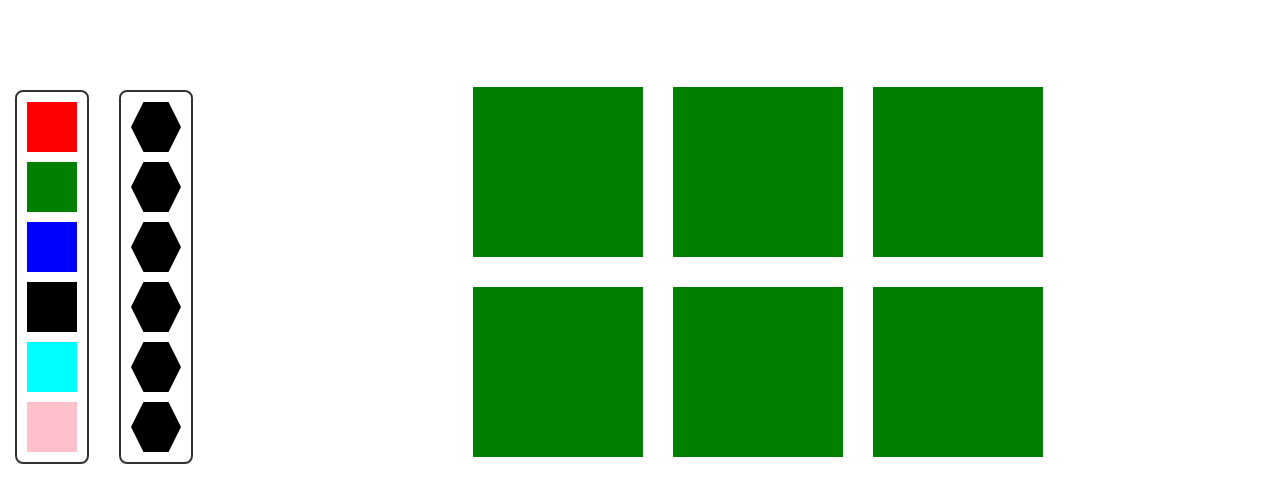
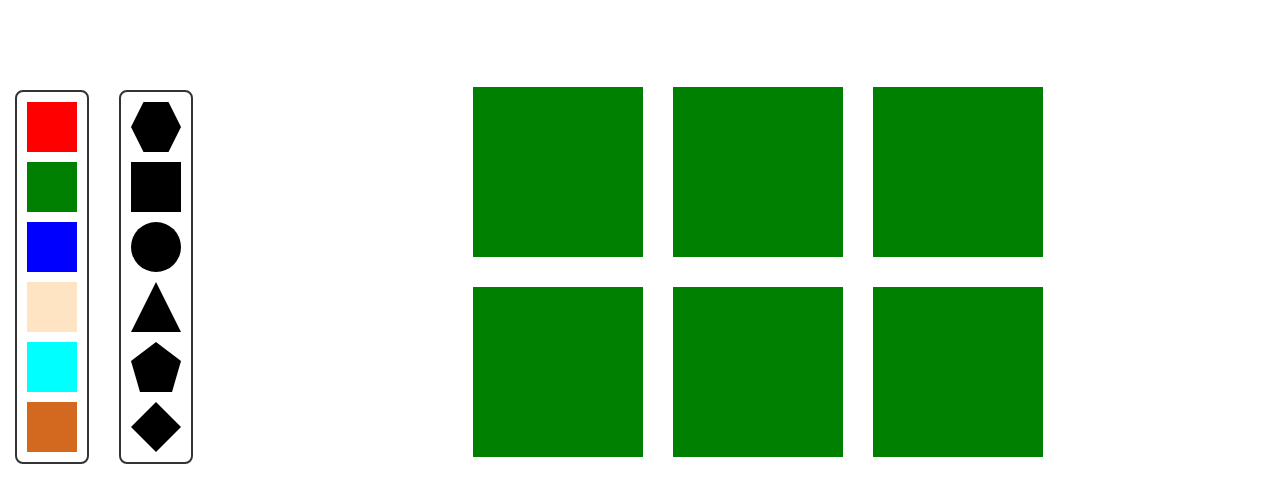
Before and after one commit to makhmudanvarov/Shapes, a plain HTML site: page index.html in a window 1280 px wide. Drawn offline with Linux system fonts and the light colour scheme.

Commit message:
shapes & README

```diff
--- a/index.html
+++ b/index.html
@@ -19,17 +19,17 @@
                     <div class="color red"></div>
                     <div class="color green"></div>
                     <div class="color blue"></div>
-                    <div class="color black"></div>
+                    <div class="color bisque"></div>
                     <div class="color cyan"></div>
-                    <div class="color pink"></div>
+                    <div class="color chocolate"></div>
                 </div>
                 <div class="shapes">
                     <div class="btn_shape hexagon"></div>
-                    <div class="btn_shape"></div>
-                    <div class="btn_shape"></div>
-                    <div class="btn_shape"></div>
-                    <div class="btn_shape"></div>
-                    <div class="btn_shape"></div>
+                    <div class="btn_shape square"></div>
+                    <div class="btn_shape circle"></div>
+                    <div class="btn_shape triangle"></div>
+                    <div class="btn_shape pentagon"></div>
+                    <div class="btn_shape rhombus"></div>
                 </div>
             </div>
             <div class="shape_box">
--- a/shapes.js
+++ b/shapes.js
@@ -1,7 +1,6 @@
-const btn_shape = document.querySelectorAll(".btn-shape");
+const btn_shape = document.querySelectorAll(".btn_shape");
 const colors = document.querySelectorAll(".color");
 const shapes = document.querySelectorAll(".shape");
-console.log(shapes)
 
 // const array = ['red', 'green', 'blue', 'grey', 'indigo', 'aqua', 'pink', 'black'];
 
@@ -10,26 +9,26 @@ console.log(shapes)
 //     return array[i];
 // }
 
-colors.forEach(color => {
-  color.addEventListener('click', () => {
+colors.forEach((color) => {
+  color.addEventListener("click", () => {
     const selectColor = color.classList[1];
 
-    shapes.forEach(shape => {
+    shapes.forEach((shape) => {
       shape.style.background = selectColor;
-    })
-  })
+    });
+  });
 });
 
-btn_shape.forEach(btn => {
-  btn.addEventListener('click', () => {
-    const selectColor = btn.classList[1];
+btn_shape.forEach((shape) => {
+  shape.addEventListener("click", () => {
+    const selectShape = shape.classList[1];
 
-    shapes.forEach(shape => {
-      shape.style.background = selectColor;
-    })
-  })
+     shapes.forEach(shape => {
+      shape.className = "shape";
+      shape.classList.add(selectShape);
+    });
+  });
 });
-
 
 // shapes.forEach(shape => {
 //     shape.addEventListener('click', () => {
--- a/style.css
+++ b/style.css
@@ -73,14 +73,14 @@
 .color.blue {
     background-color: blue;
 }
-.color.black {
-    background-color: black;
+.color.bisque {
+    background-color: bisque;
 }
 .color.cyan {
     background-color: cyan;
 }
-.color.pink {
-    background-color: pink;
+.color.chocolate {
+    background-color: chocolate;
 }
 
 .shapes {
@@ -98,6 +98,9 @@
     height: 50px;
     background-color: #000;
     cursor: pointer;
+}
+
+.hexagon {
   -webkit-clip-path: polygon(
     25% 0%,
     75% 0%,
@@ -113,5 +116,53 @@
     75% 100%,
     25% 100%,
     0% 50%
+  );}
+
+  .circle {
+    clip-path: ellipse(50% 50% at 50% 50%);
+  }
+
+  .triangle {
+    -webkit-clip-path: polygon(
+    50% 0%,
+    0% 100%,
+    100% 100%
+  );
+  clip-path: polygon(
+    50% 0%,
+    0% 100%,
+    100% 100%
   );
   }
+
+  .pentagon {
+    -webkit-clip-path: polygon(
+    50% 0%,
+    100% 38%,
+    82% 100%,
+    18% 100%,
+    0% 38%
+  );
+  clip-path: polygon(
+    50% 0%,
+    100% 38%,
+    82% 100%,
+    18% 100%,
+    0% 38%
+  );
+  }
+
+  .rhombus {
+  -webkit-clip-path: polygon(
+    50% 0%,
+    100% 50%,
+    50% 100%,
+    0% 50%
+  );
+  clip-path: polygon(
+    50% 0%,
+    100% 50%,
+    50% 100%,
+    0% 50%
+  );
+  }
```
Also changed, not shown: 1 other file. Lines whose indentation alone changed are shown as unchanged.
